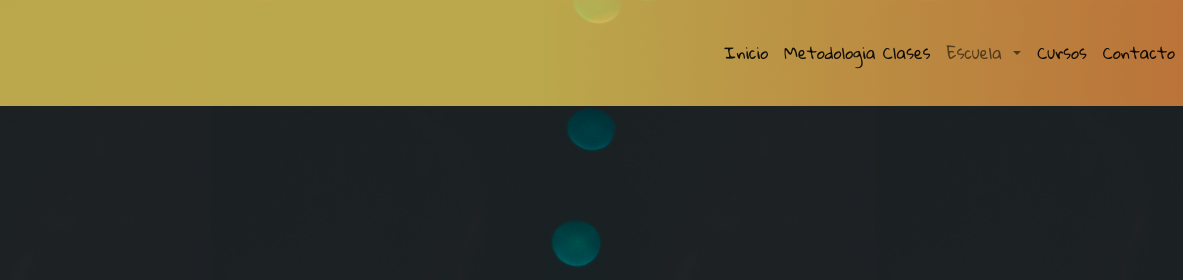
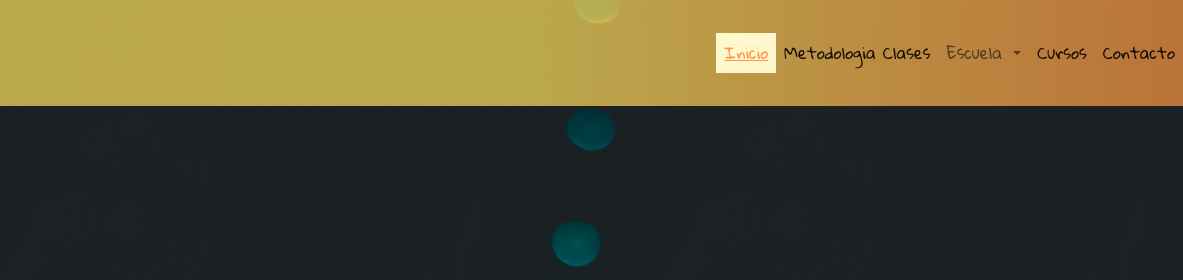
Before and after one commit to francoariel1492/om-yogaweb, a plain HTML site: page index.html in a window 1280 px wide. In both pictures the pointer is over the link "Inicio". Shown: the top 280 px of the page, 97-1280 px from the left. Drawn offline with nearby package versions, Linux system fonts and the light colour scheme.

Commit message:
Hover en menu navbar

```diff
--- a/css/estilos.css
+++ b/css/estilos.css
@@ -159,6 +159,13 @@ body {
   background: linear-gradient(90deg, rgba(255, 224, 93), rgba(255, 150, 66));
 }
 
+ul li a:hover {
+  background: #fff8cd;
+  color: #ff9642 !important ;
+  text-decoration: underline;
+
+}
+
 /* ////////////////////Sedes/////////////////////////*/
 
 
```
